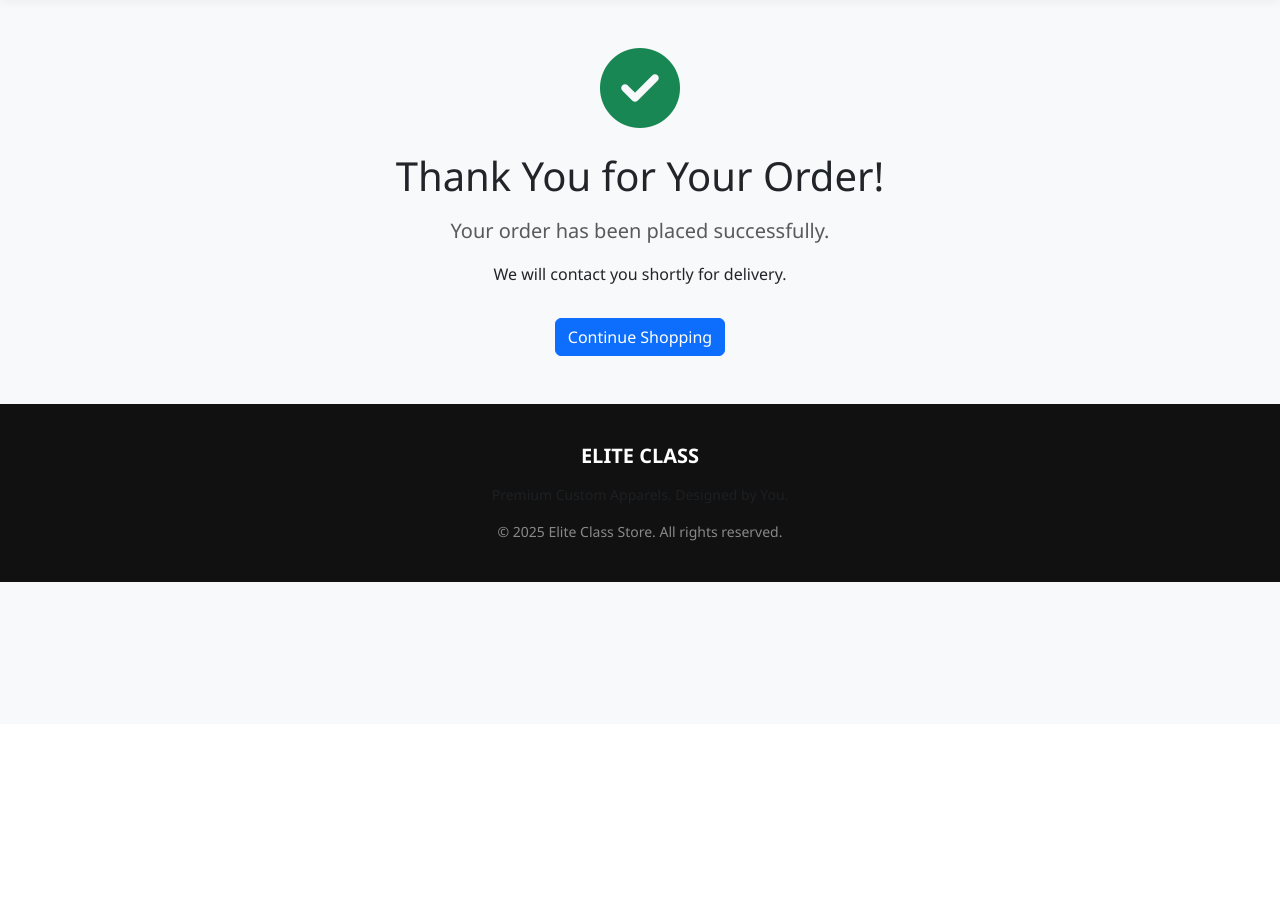
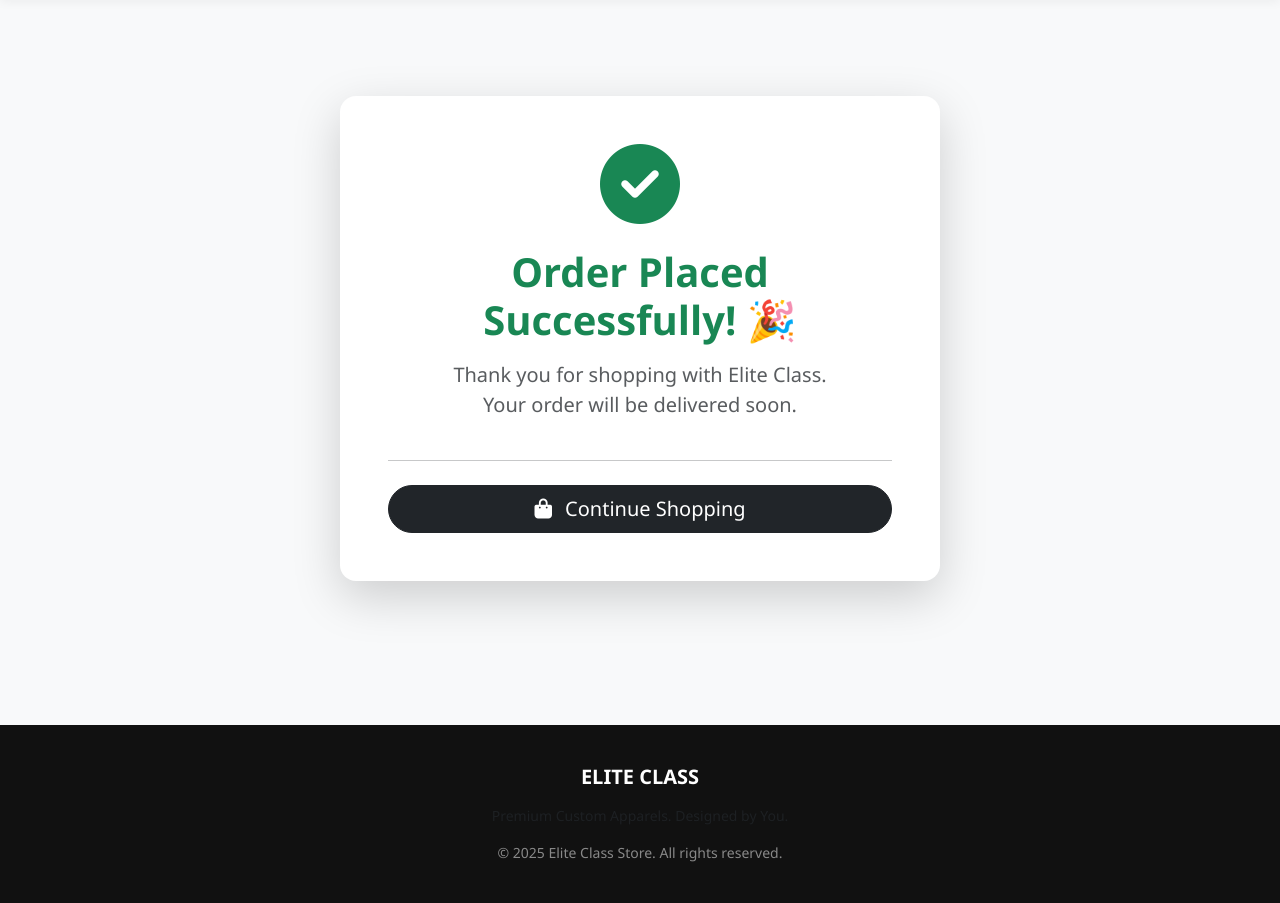
Before and after one commit to zahidbasha353-droid/trendflix-live, a Django app: page /order-success/ in a window 1280 px wide. Shown: the part 76-979 px from the top of the page. Before the commit the page ends 658 px from the top, so only its background shows below. Run offline with Django 5.2, Linux system fonts and the light colour scheme.

Commit message:
Added order success page

```diff
--- a/store/templates/store/order_success.html
+++ b/store/templates/store/order_success.html
@@ -1,12 +1,19 @@
 {% extends 'store/base.html' %}
+
 {% block content %}
-<div class="text-center mt-5">
-    <div class="mb-4">
-        <i class="fa-solid fa-circle-check text-success" style="font-size: 80px;"></i>
+<div class="container text-center my-5 py-5">
+    <div class="card shadow-lg p-5 border-0 rounded-4 mx-auto" style="max-width: 600px;">
+        <div class="mb-4">
+            <i class="fas fa-check-circle text-success" style="font-size: 5rem;"></i>
+        </div>
+        <h1 class="fw-bold text-success mb-3">Order Placed Successfully! 🎉</h1>
+        <p class="text-muted fs-5">Thank you for shopping with Elite Class.<br>Your order will be delivered soon.</p>
+
+        <hr class="my-4">
+
+        <a href="{% url 'home' %}" class="btn btn-dark btn-lg rounded-pill px-5">
+            <i class="fas fa-shopping-bag me-2"></i> Continue Shopping
+        </a>
     </div>
-    <h1 class="mb-3">Thank You for Your Order!</h1>
-    <p class="lead text-muted">Your order has been placed successfully.</p>
-    <p>We will contact you shortly for delivery.</p>
-    <a href="{% url 'home' %}" class="btn btn-primary mt-3">Continue Shopping</a>
 </div>
 {% endblock %}
--- a/store/urls.py
+++ b/store/urls.py
@@ -30,3 +30,4 @@ urlpatterns = [
     path('dashboard/owner/', views.owner_dashboard, name='owner_dashboard'),
     path('upload-design/', views.upload_design, name='upload_design'),
 ]
+path('order-success/', views.order_success_view, name='order_success_view'),
--- a/store/views.py
+++ b/store/views.py
@@ -142,3 +142,5 @@ def buy_now(request, product_id):
         cart_item.quantity += 1
     cart_item.save()
     return redirect('checkout')
+def order_success_view(request):
+    return render(request, 'store/order_success.html')
```
